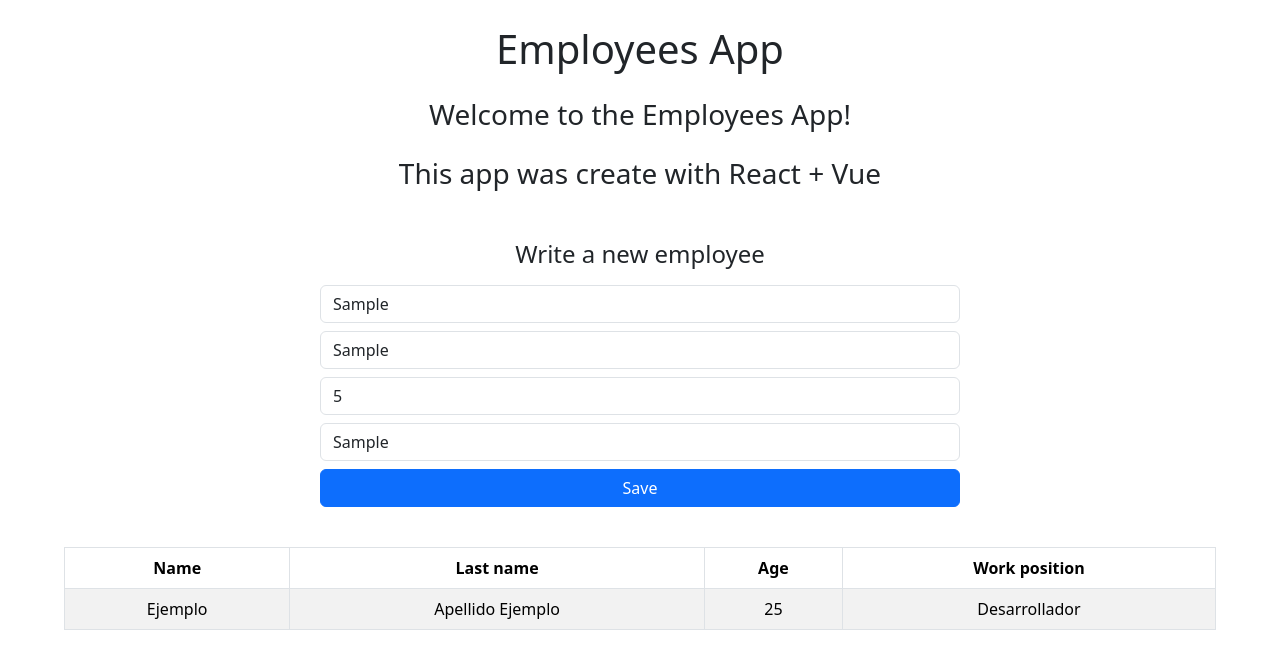
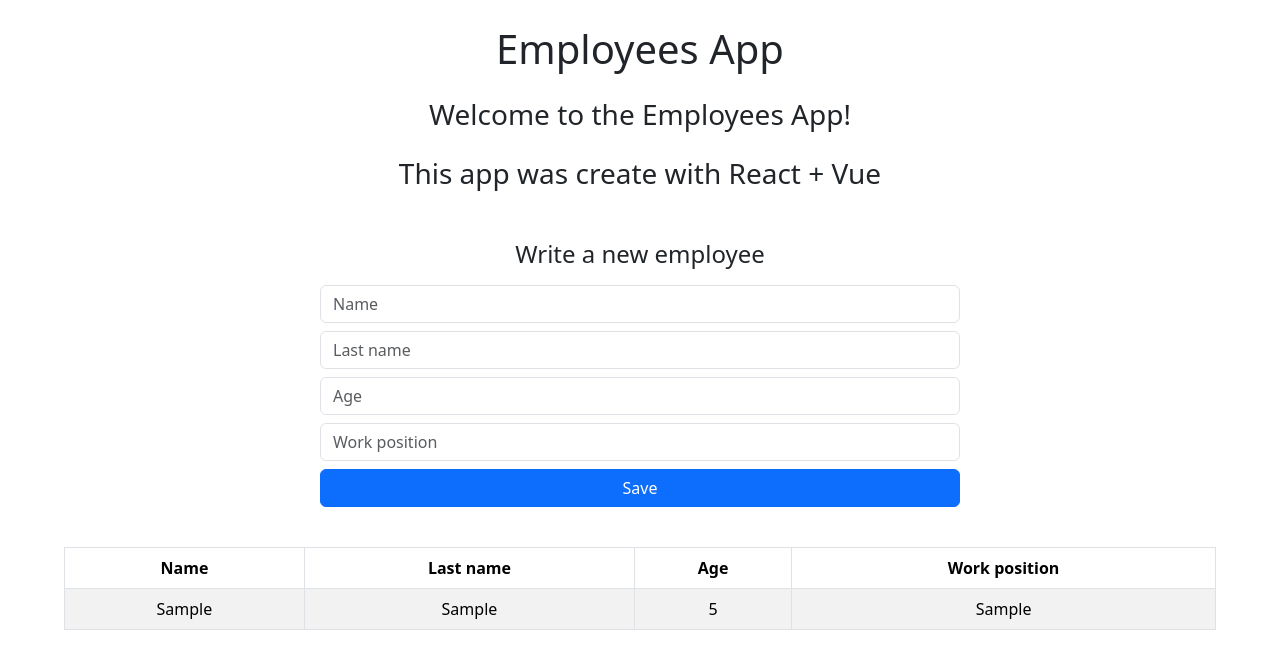
Before and after one commit to AngelAyonV/Crud-Employees-React-Vite, a React (Vite) app: page / in a window 1280 px wide. Both pictures are taken after typing "Sample", "Sample", "5", "Sample" into the empty fields and a click on the button "Save". Shown: the top 668 px of the page. Built offline with nearby package versions, Linux system fonts and the light colour scheme.

Commit message:
todo funcionando guardado de empleados y lista

```diff
--- a/src/components/EmployeesApp.jsx
+++ b/src/components/EmployeesApp.jsx
@@ -7,6 +7,7 @@
 
   const addEmployees = (newEmploye) => {
     setdataEmployee([...dataEmployee, newEmploye]);
+    console.log("Employee added");
   };
 
   return (
@@ -16,8 +17,8 @@
         <h3>Welcome to the Employees App!</h3>
         <h3>This app was create with React + Vue </h3>
       </div>
-      <SaveEmployees addEmployees={addEmployees} />
-      <ListEmployees />
+      <SaveEmployees OnaddEmployees={addEmployees} />
+      <ListEmployees data={dataEmployee} />
     </>
   );
 };
--- a/src/components/ListEmployees.jsx
+++ b/src/components/ListEmployees.jsx
@@ -1,6 +1,6 @@
 import React from "react";
 
-const ListEmployees = () => {
+const ListEmployees = ({ data }) => {
   return (
     <div className="table-container">
       <table className="table table-striped table-bordered">
@@ -13,13 +13,22 @@
           </tr>
         </thead>
         <tbody>
-          {/* Aquí puedes mapear los datos dinámicamente */}
-          <tr>
-            <td>Ejemplo</td>
-            <td>Apellido Ejemplo</td>
-            <td>25</td>
-            <td>Desarrollador</td>
-          </tr>
+          {data.length > 0 ? (
+            data.map((emp, index) => (
+              <tr key={index}>
+                <td>{emp.Name}</td>
+                <td>{emp.LastName}</td>
+                <td>{emp.Age}</td>
+                <td>{emp.WorkPosition}</td>
+              </tr>
+            ))
+          ) : (
+            <tr>
+              <td colSpan="4" className="text-center">
+                No employees added yet.
+              </td>
+            </tr>
+          )}
         </tbody>
       </table>
     </div>
--- a/src/components/SaveEmployees.jsx
+++ b/src/components/SaveEmployees.jsx
@@ -1,27 +1,51 @@
 import React, { useState } from "react";
 
-const SaveEmployees = ({ addEmployees }) => {
+const SaveEmployees = ({ OnaddEmployees }) => {
   const [Name, setName] = useState("");
   const [LastName, setLastName] = useState("");
   const [Age, setAge] = useState("");
   const [WorkPosition, setWorkPosition] = useState("");
-  const [inputData, setinputData] = useState();
+  const [Employee, setEmployee] = useState([]);
 
-  const handleChangeName = (e) => {
-    setName({ ...Name, [e.target.name]: e.target.value });
+  const handleChangeName = (event) => {
+    setName(event.target.value);
   };
-  const handleChangeLastName = (e) => {
-    setLastName({ ...LastName, [e.target.name]: e.target.value });
+  const handleChangeLastName = (event) => {
+    setLastName(event.target.value);
   };
-  const handleChangeAge = (e) => {
-    setAge({ ...Age, [e.target.name]: e.target.value });
+  const handleChangeAge = (event) => {
+    setAge(event.target.value);
   };
-  const handleChangeWorkPosition = (e) => {
-    setWorkPosition({ ...WorkPosition, [e.target.name]: e.target.value });
+  const handleChangeWorkPosition = (event) => {
+    setWorkPosition(event.target.value);
   };
 
   const btnAddEmployee = () => {
     //logica para agg el empleado
+    // setEmployee({ Name, LastName, Age, WorkPosition });
+    // console.log("save employee");
+    // console.log(Employee);
+    // addEmployees(Employee);
+    // setName("");
+    // setLastName("");
+    // setAge("");
+    // setWorkPosition("");
+    // //  limpiar los inputs y actualizar el state del empleado
+    // //  en el componente principal para reflejar los cambios
+    // //  en la lista de empleados
+    // Crear el nuevo empleado con los valores actuales
+    const newEmployee = { Name, LastName, Age, WorkPosition };
+
+    // Llamar directamente a addEmployees con el nuevo objeto
+    OnaddEmployees(newEmployee);
+
+    // Limpiar los inputs
+    setName("");
+    setLastName("");
+    setAge("");
+    setWorkPosition("");
+
+    console.log("Empleado guardado:", newEmployee);
   };
 
   return (
@@ -33,26 +57,32 @@
           className="form-control mb-2 w-50"
           placeholder="Name"
           onChange={handleChangeName}
+          value={Name}
         />
         <input
           type="text"
           className="form-control mb-2 w-50"
           placeholder="Last name"
           onChange={handleChangeLastName}
+          value={LastName}
         />
         <input
           type="number"
           className="form-control mb-2 w-50"
           placeholder="Age"
           onChange={handleChangeAge}
+          value={Age}
         />
         <input
           type="text"
           className="form-control mb-2 w-50"
           placeholder="Work position"
           onChange={handleChangeWorkPosition}
+          value={WorkPosition}
         />
-        <button className="btn btn-primary w-50">Save</button>
+        <button onClick={btnAddEmployee} className="btn btn-primary w-50">
+          Save
+        </button>
       </div>
     </div>
   );
```
